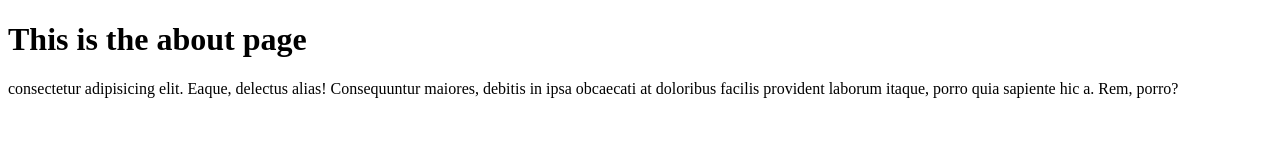
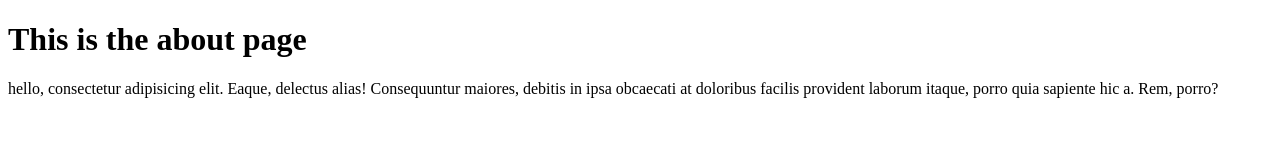
Before and after one commit to devdurgesh/HTMLTesting, a plain HTML site: page about.html in a window 1280 px wide. Drawn offline with Linux system fonts and the light colour scheme.

Commit message:
third changes

```diff
--- a/about.html
+++ b/about.html
@@ -8,7 +8,7 @@
 </head>
 <body>
     <h1>This is the about page</h1>
-    <p> consectetur adipisicing elit. Eaque, delectus alias! Consequuntur maiores, debitis in ipsa obcaecati at doloribus facilis provident laborum itaque, porro quia sapiente hic a. Rem, porro?</p>
+    <p>hello, consectetur adipisicing elit. Eaque, delectus alias! Consequuntur maiores, debitis in ipsa obcaecati at doloribus facilis provident laborum itaque, porro quia sapiente hic a. Rem, porro?</p>
 
 </body>
 </html>
```
